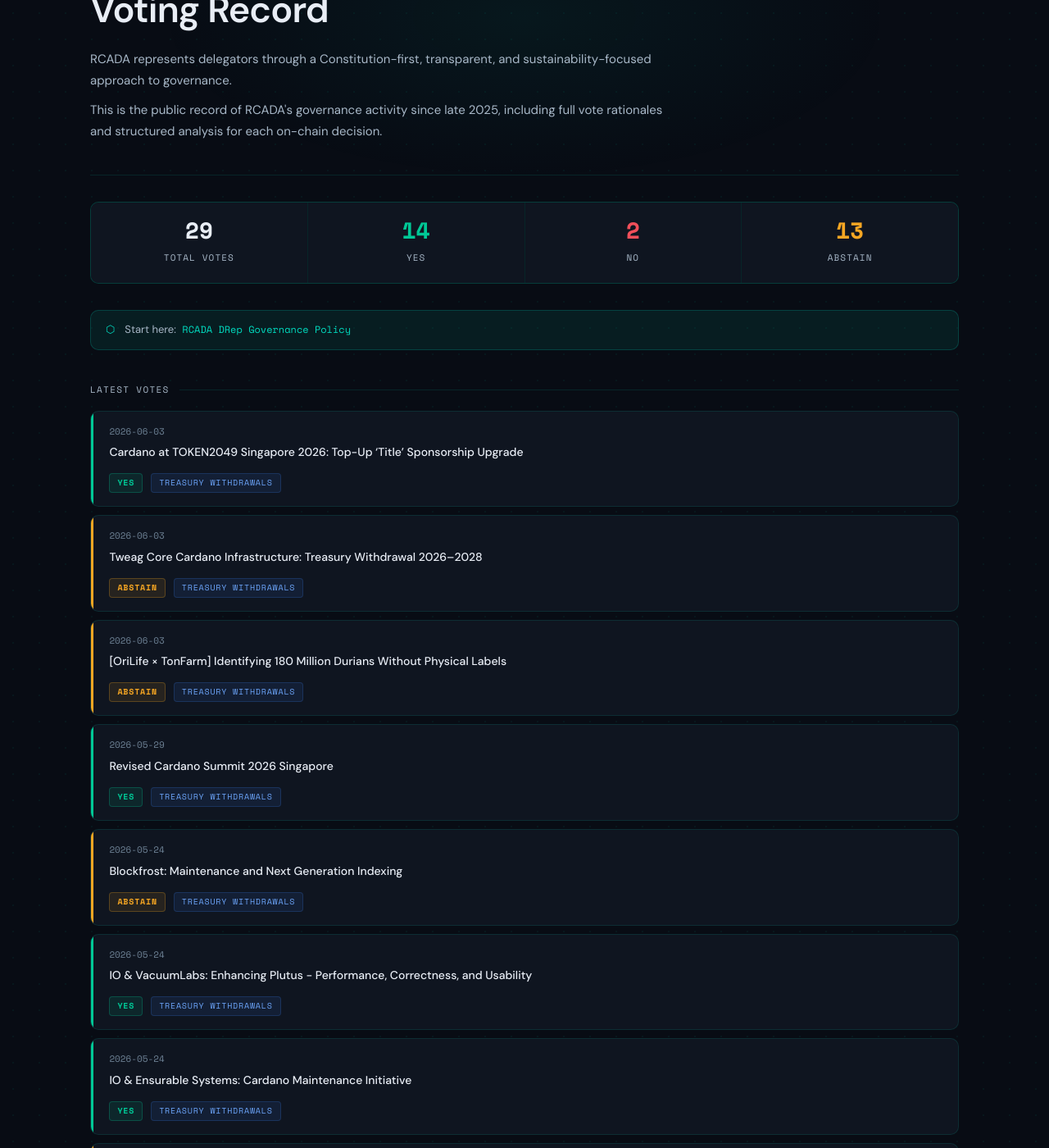
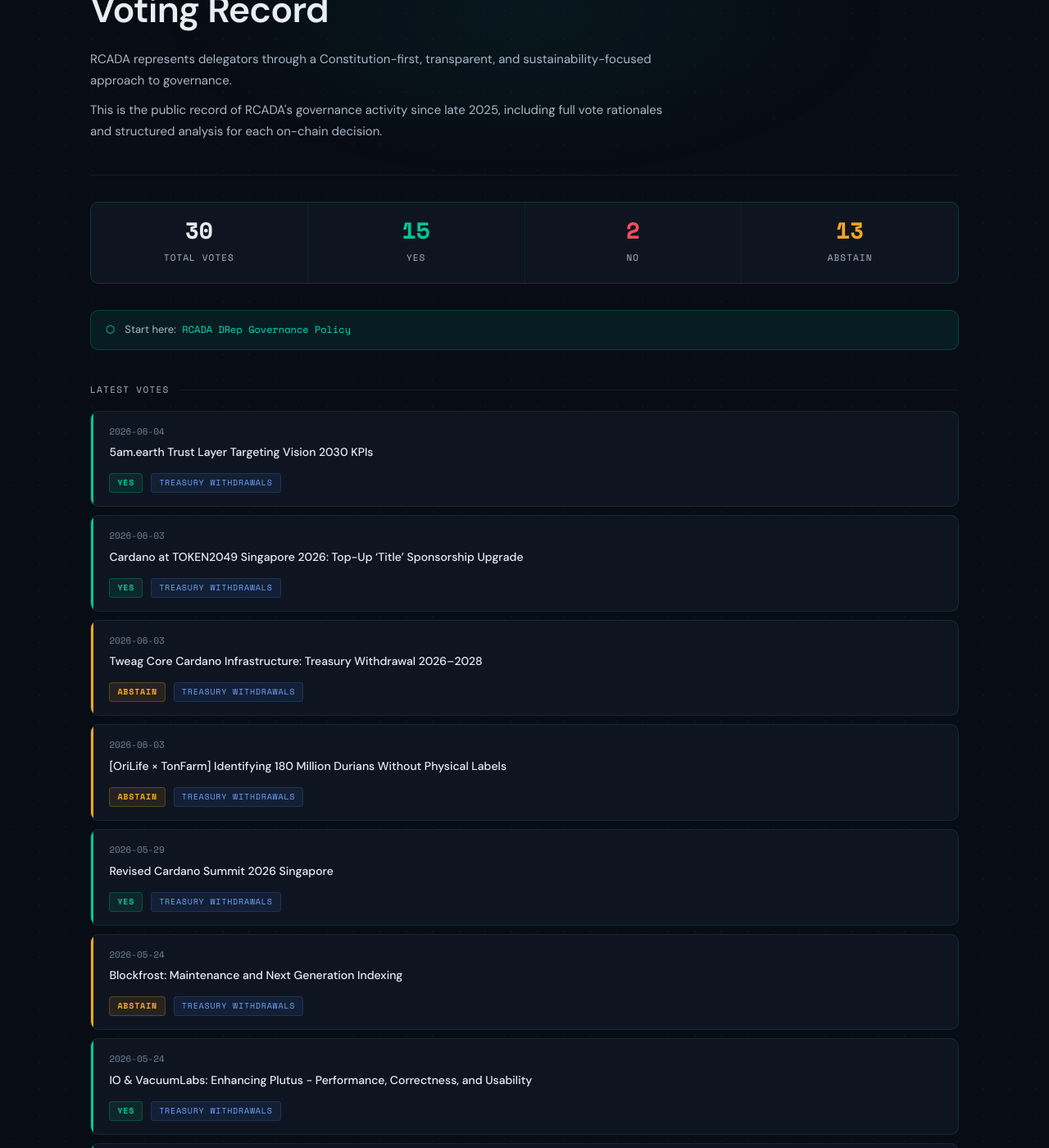
Before and after one commit to Brolloks/rcada-drep-votes, a Jekyll site: the page built from index.html, in a window 1280 px wide and 1400 px high, scrolled down 244 px. Shown: the whole window at 82% size. Built offline with Jekyll 4.4.1, drawn with Linux system fonts in a browser that asks for light colours; some of the changed text lies outside the part shown.

Commit message:
Auto-update index.html

```diff
--- a/index.html
+++ b/index.html
@@ -12,8 +12,8 @@ title: RCADA DRep Voting Record
 
 <!-- AUTO-STATS:START -->
 <div class="stats-row">
-  <div class="stat-cell"><span class="stat-num total">29</span><span class="stat-label">Total Votes</span></div>
-  <div class="stat-cell"><span class="stat-num yes">14</span><span class="stat-label">Yes</span></div>
+  <div class="stat-cell"><span class="stat-num total">30</span><span class="stat-label">Total Votes</span></div>
+  <div class="stat-cell"><span class="stat-num yes">15</span><span class="stat-label">Yes</span></div>
   <div class="stat-cell"><span class="stat-num no">2</span><span class="stat-label">No</span></div>
   <div class="stat-cell"><span class="stat-num abstain">13</span><span class="stat-label">Abstain</span></div>
 </div>
@@ -33,6 +33,12 @@ title: RCADA DRep Voting Record
 
 <!-- AUTO-INDEX:START -->
 <div class="vote-list">
+  <div class="vote-card yes-card fade-in">
+    <div class="vote-date">2026-06-04</div>
+    <strong><a href="votes/2026/5am-earth Trust Layer Targeting Vision 2030 KPIs.html">5am.earth Trust Layer Targeting Vision 2030 KPIs</a></strong>
+    <span class="badge badge-yes">Yes</span>
+    <span class="badge badge-type">Treasury Withdrawals</span>
+  </div>
   <div class="vote-card yes-card fade-in">
     <div class="vote-date">2026-06-03</div>
     <strong><a href="votes/2026/Cardano at TOKEN2049 Singapore 2026_Top-Up ‘Title’ Sponsorship Upgrade.html">Cardano at TOKEN2049 Singapore 2026: Top-Up ‘Title’ Sponsorship Upgrade</a></strong>
@@ -87,12 +93,6 @@ title: RCADA DRep Voting Record
     <span class="badge badge-yes">Yes</span>
     <span class="badge badge-type">Treasury Withdrawals</span>
   </div>
-  <div class="vote-card abstain-card fade-in">
-    <div class="vote-date">2026-05-24</div>
-    <strong><a href="votes/2026/Pogun_Capital Without Compromise.html">Pogun: Capital Without Compromise</a></strong>
-    <span class="badge badge-abstain">Abstain</span>
-    <span class="badge badge-type">Treasury Withdrawals</span>
-  </div>
 </div>
 <!-- AUTO-INDEX:END -->
 
```
